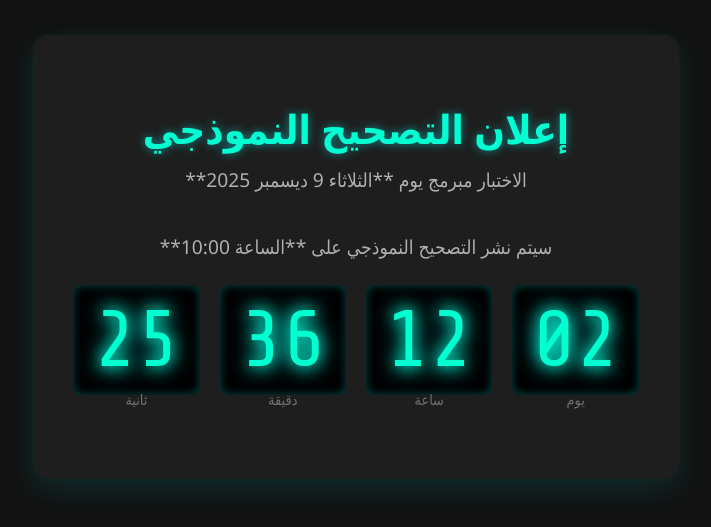
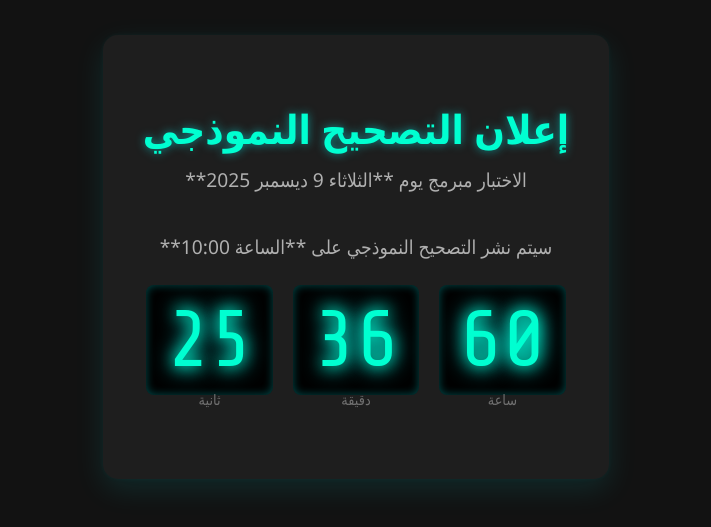
Before and after one commit to med1130/test2025, a plain HTML site: page index.html in a window 1280 px wide. Shown: the part 143-670 px from the top of the page, without its empty margins (284-995 px from the left). Drawn offline with nearby package versions, Linux system fonts and the light colour scheme.

Commit message:
Update index.html

```diff
--- a/index.html
+++ b/index.html
@@ -115,10 +115,6 @@
 
         <div id="countdown">
             <div class="unit-group">
-                <span class="time-unit" id="days">00</span>
-                <span class="label">يوم</span>
-            </div>
-            <div class="unit-group">
                 <span class="time-unit" id="hours">00</span>
                 <span class="label">ساعة</span>
             </div>
@@ -145,24 +141,19 @@
 
     <script>
         // التاريخ والوقت المستهدف (الثلاثاء 9 ديسمبر 2025 على الساعة 10:00:00)
-        // **ملاحظة:** يفضل التأكد من توقيت المنطقة الزمنية. هذا الكود يستخدم التوقيت المحلي للمتصفح.
         const targetDate = new Date("December 9, 2025 10:00:00").getTime();
 
         const countdownView = document.getElementById('countdown-view');
         const postCountdownView = document.getElementById('post-countdown-view');
 
-        // جلب عناصر العداد
-        const daysElement = document.getElementById('days');
+        // جلب عناصر العداد المتبقية
         const hoursElement = document.getElementById('hours');
         const minutesElement = document.getElementById('minutes');
         const secondsElement = document.getElementById('seconds');
 
         function updateCountdown() {
-            // جلب الوقت الحالي
             const now = new Date().getTime();
-
-            // حساب الفرق الزمني بالملي ثانية
-            const distance = targetDate - now;
+            let distance = targetDate - now;
 
             // إذا انتهى العد التنازلي
             if (distance < 0) {
@@ -172,14 +163,14 @@
                 return;
             }
 
-            // حساب الأيام، الساعات، الدقائق، والثواني
+            // حساب الساعات، الدقائق، والثواني من إجمالي المسافة
             const oneSecond = 1000;
             const oneMinute = oneSecond * 60;
             const oneHour = oneMinute * 60;
-            const oneDay = oneHour * 24;
 
-            const days = Math.floor(distance / oneDay);
-            const hours = Math.floor((distance % oneDay) / oneHour);
+            // هنا يكمن التغيير: لم نعد نحسب الأيام بشكل منفصل، بل نحسب إجمالي الساعات
+            // Total Hours: إجمالي الساعات في الفترة المتبقية (بما في ذلك الأيام)
+            const totalHours = Math.floor(distance / oneHour);
             const minutes = Math.floor((distance % oneHour) / oneMinute);
             const seconds = Math.floor((distance % oneMinute) / oneSecond);
 
@@ -187,8 +178,8 @@
             const formatTime = (num) => String(num).padStart(2, '0');
 
             // تحديث العرض
-            daysElement.textContent = formatTime(days);
-            hoursElement.textContent = formatTime(hours);
+            // نستخدم 'totalHours' لتضمين الأيام في خانة الساعات
+            hoursElement.textContent = formatTime(totalHours);
             minutesElement.textContent = formatTime(minutes);
             secondsElement.textContent = formatTime(seconds);
         }
@@ -196,7 +187,7 @@
         // تحديث العداد كل ثانية
         const countdownInterval = setInterval(updateCountdown, 1000);
 
-        // تشغيل التحديث مرة واحدة فوراً عند تحميل الصفحة لتجنب التأخير
+        // تشغيل التحديث مرة واحدة فوراً
         updateCountdown();
     </script>
 
```
